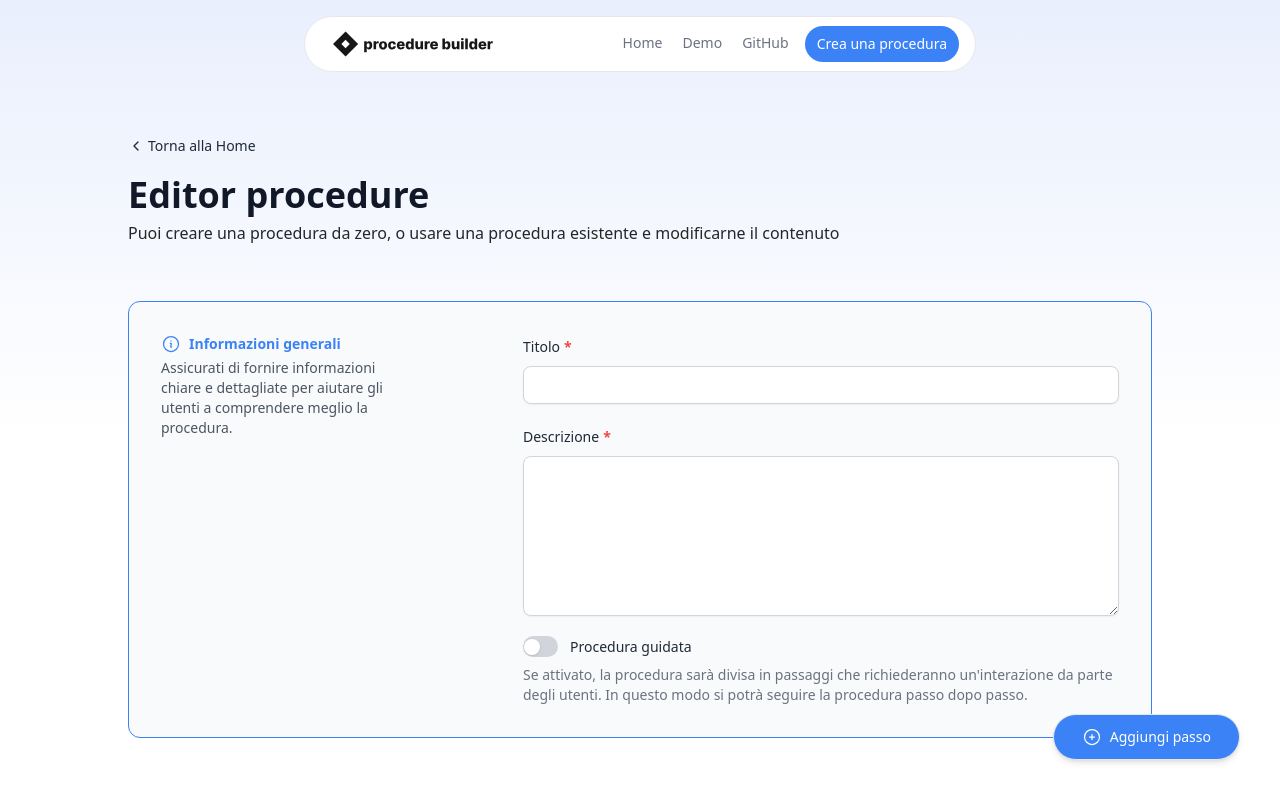
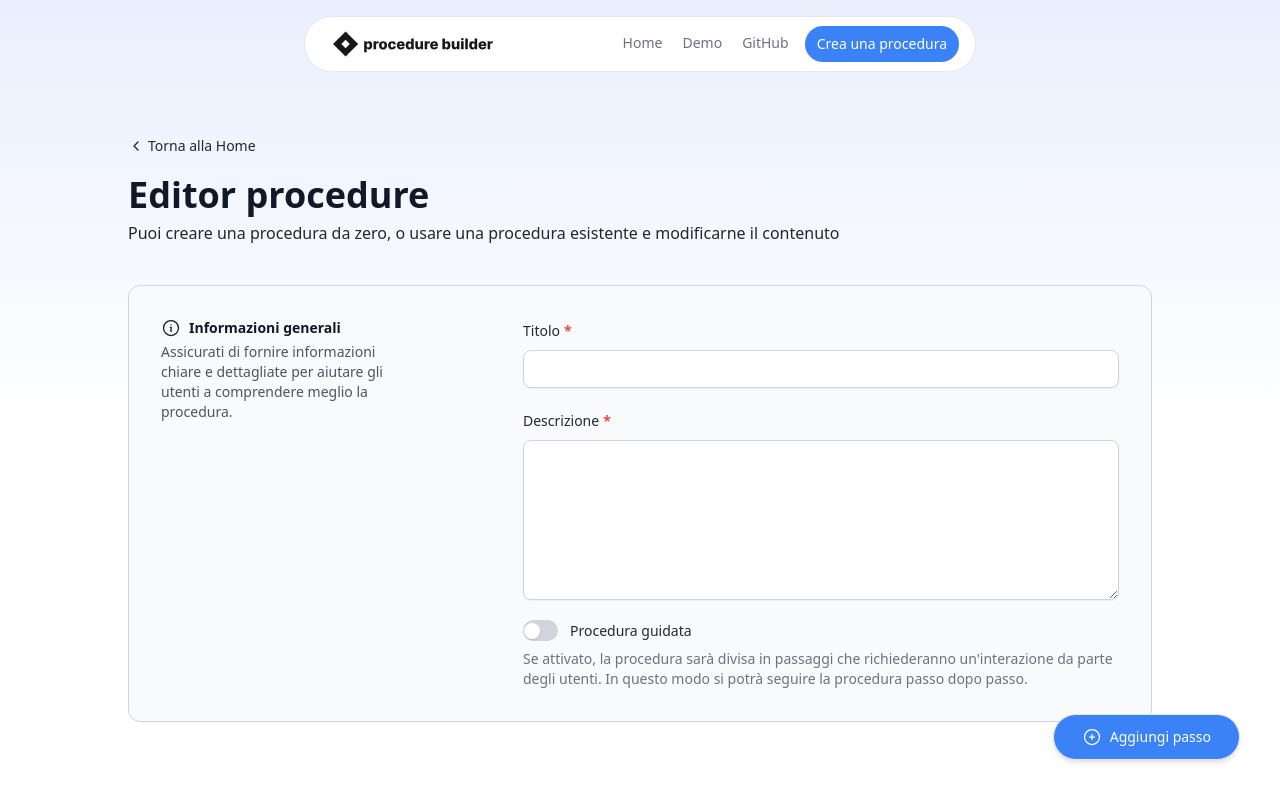
Before and after one commit to diemrt/diemrt-procedurebuilder-web, a React (Vite) app: page /procedure/editor in a window 1280 px wide. Shown: the top 802 px of the page. Built offline with nearby package versions, Linux system fonts and the light colour scheme.

Commit message:
Aggiorna l'etichetta "Tempo di Lettura" da minuti a secondi e migliora lo stile del componente Section

```diff
--- a/src/components/forms/ProcedureEditorForm/EditorStepsForm/EditorStepsForm.tsx
+++ b/src/components/forms/ProcedureEditorForm/EditorStepsForm/EditorStepsForm.tsx
@@ -63,7 +63,7 @@ const EditorStepsForm = () => {
                 <Input
                   name={`steps.${index}.timeToRead`}
                   type="number"
-                  label="Tempo di Lettura (minuti)"
+                  label="Tempo di Lettura (secondi)"
                   register={register}
                 />
               </div>
--- a/src/components/forms/common/Section/Section.tsx
+++ b/src/components/forms/common/Section/Section.tsx
@@ -8,12 +8,12 @@ interface Props {
 
 const Section = ({ children, title, description, icon }: Props) => {
   return (
-    <div className="max-w-[85rem] pt-10 lg:pt-14 mx-auto">
+    <div className="max-w-[85rem] pt-10 mx-auto">
       <div
-        className="md:grid md:grid-cols-3 md:gap-12 xl:gap-32 border border-blue-500 bg-gray-50 rounded-xl p-8"
+        className="md:grid md:grid-cols-3 md:gap-12 xl:gap-32 border border-gray-300 bg-gray-50 rounded-xl p-8"
       >
         <div className="mb-6">
-          <h2 className="font-bold text-sm text-blue-500 flex items-center">
+          <h2 className="font-bold text-sm text-gray-900 flex items-center">
             {icon}
             {title}
           </h2>
```
